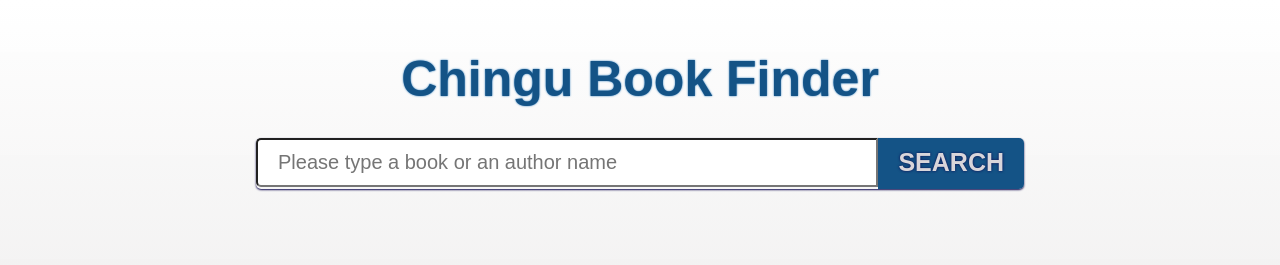
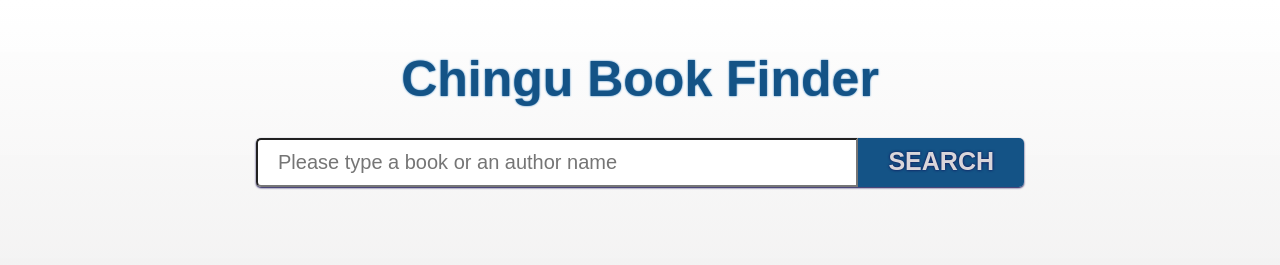
Before and after one commit to picklu/chingu-prework-app, a website: page client/index.html in a window 1280 px wide. Shown: the top 265 px of the page. Drawn offline with Linux system fonts and the light colour scheme.

Commit message:
Set height of the button to 100%

```diff
--- a/client/sass/components/_buttons.scss
+++ b/client/sass/components/_buttons.scss
@@ -13,7 +13,8 @@
         display: block;
         font-size: 2.5rem;
         font-weight: 600;
-        padding: 1rem 2rem;
+        height: 100%;
+        padding: 0 3rem;
         text-transform: uppercase;
         text-shadow: 0 0 3px $color-black;
         margin: 0;
```
Also changed, not shown: client/static/css/style.css.
